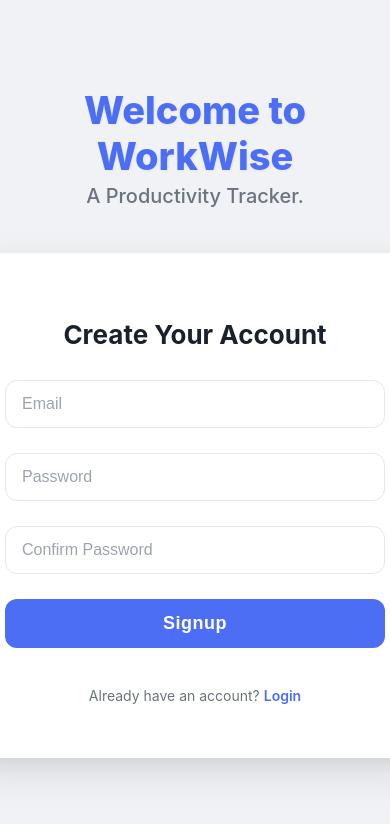
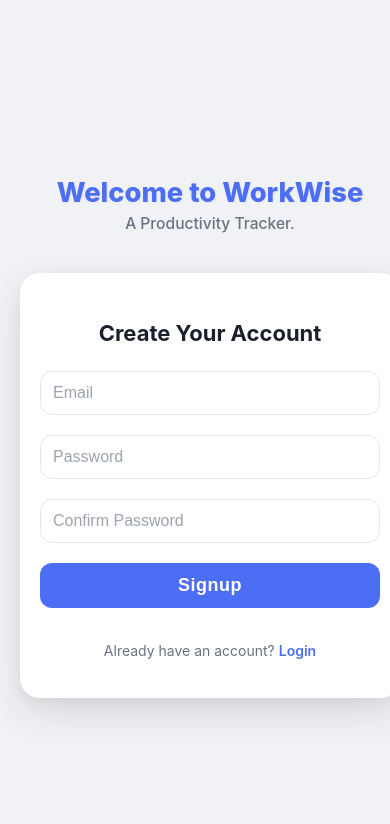
Before and after one commit to Malhanjatin/WorkWise, a React (Vite) app: page /signup in a window 390 px wide. Shown: the top 824 px of the page. Built offline with nearby package versions, Linux system fonts and the light colour scheme.

Commit message:
Updated responsive all

```diff
--- a/src/App.css
+++ b/src/App.css
@@ -38,3 +38,46 @@
 
   --danger: #dc2626;
 }
+
+
+@media (max-width: 1024px) {
+  :root {
+    --font-base: 15px;
+    --radius: 9px;
+    --layout-padding: 20px;
+  }
+}
+
+
+/* ---------- MOBILE (≤768px) ---------- */
+@media (max-width: 768px) {
+  :root {
+    --font-base: 14px;
+    --radius: 8px;
+    --layout-padding: 16px;
+
+    /* Optional: lighten surfaces for readability on small screens */
+    --surface: #ffffff;
+    --surface-2: #f5f5f5;
+  }
+
+  .dark {
+    --surface: #141414;
+    --surface-2: #1c1c1c;
+  }
+}
+
+
+/* ---------- VERY SMALL DEVICES (≤480px) ---------- */
+@media (max-width: 480px) {
+  :root {
+    --font-base: 13px;
+    --radius: 6px;
+    --layout-padding: 12px;
+  }
+
+  .dark {
+    --surface: #111;
+    --surface-2: #1a1a1a;
+  }
+}
--- a/src/components/SideBar.css
+++ b/src/components/SideBar.css
@@ -95,3 +95,95 @@
     font-weight: 600;
     cursor: pointer;
 }
+
+
+@media (max-width: 1024px) {
+    .side-bar {
+        width: 200px;
+        padding: 16px;
+    }
+
+    .side-brand h1 {
+        font-size: 24px;
+    }
+
+    .side-nav-item {
+        font-size: 15px;
+        padding: 12px;
+    }
+}
+
+
+/* ========================================================= */
+/* RESPONSIVE BEHAVIOR — MOBILE                               */
+/* 767px and below                                            */
+/* ========================================================= */
+@media (max-width: 767px) {
+
+    /* Turn sidebar into a top bar */
+    .side-bar {
+        width: 100%;
+        height: auto;
+        flex-direction: row;
+        align-items: center;
+        padding: 12px 16px;
+        margin: 0;
+        border-radius: 0;
+
+        position: fixed;
+        top: 0;
+        left: 0;
+        z-index: 999;
+
+        display: flex;
+        justify-content: space-between;
+    }
+
+    /* Brand shrinks */
+    .side-brand h1 {
+        font-size: 22px;
+        margin-bottom: 0;
+    }
+
+    .side-para {
+        display: none; /* Hide tagline on mobile */
+    }
+
+    /* Navigation becomes horizontal & scrollable */
+    .side-nav {
+        margin-top: 0;
+        display: flex;
+        gap: 10px;
+        overflow-x: auto;
+        padding: 8px 0;
+        white-space: nowrap;
+    }
+
+    .side-nav-item {
+        margin-bottom: 0;
+        border-radius: 8px;
+        padding: 10px 12px;
+        font-size: 14px;
+    }
+
+    /* Bottom buttons move right side */
+    .side-bottom {
+        flex-direction: row;
+        gap: 10px;
+    }
+
+    .side-dark-toggle,
+    .side-logout {
+        padding: 8px 12px;
+        font-size: 14px;
+    }
+}
+
+/* Extra: Add padding-top to main content so it's not hidden behind top bar */
+@media (max-width: 767px) {
+    .main-content,
+    .ws-main,
+    .dashboard-content {
+        padding-top: 70px !important;
+    }
+}
--- a/src/components/Task.css
+++ b/src/components/Task.css
@@ -192,3 +192,55 @@
     border-radius: 8px;
     box-shadow: 0 4px 8px rgba(0, 0, 0, 0.1);
 }
+
+
+
+
+/* Tablets (≤ 768px) */
+@media (max-width: 768px) {
+  .task-container {
+    padding: 16px;
+  }
+
+  .task-container h1 {
+    font-size: 28px;
+  }
+
+  .task-text {
+    font-size: 16px;
+  }
+
+  .task-actions button {
+    flex: 1;
+    padding: 10px;
+    font-size: 15px;
+  }
+}
+
+/* Small Mobile (≤ 480px) */
+@media (max-width: 480px) {
+  .task-container {
+    padding: 12px;
+  }
+
+  .task-container h1 {
+    font-size: 24px;
+  }
+
+  .task-card {
+    padding: 16px;
+  }
+
+  .task-text {
+    font-size: 15px;
+  }
+
+  .task-actions {
+    flex-direction: column;
+    gap: 10px;
+  }
+
+  .task-actions button {
+    width: 100%;
+  }
+}
--- a/src/components/TopBar.css
+++ b/src/components/TopBar.css
@@ -25,3 +25,33 @@
   /* UPDATED */
   color: var(--text-secondary);
 }
+
+
+@media (max-width: 1024px) {
+  .topbar {
+    padding: 24px;
+  }
+
+  .welcome-topbar h2 {
+    font-size: 30px;
+  }
+}
+
+/* ========== Mobile (≤767px) ========== */
+@media (max-width: 767px) {
+  .topbar {
+    flex-direction: column;
+    align-items: flex-start;
+    gap: 10px;
+    padding: 20px;
+  }
+
+  .welcome-topbar h2 {
+    font-size: 26px;
+  }
+
+  .ws-date {
+    font-size: 14px;
+    margin-top: 4px;
+  }
+}
--- a/src/index.css
+++ b/src/index.css
@@ -28,3 +28,44 @@
 * {
   transition: background-color 0.25s ease, color 0.25s ease;
 }
+
+
+@media (max-width: 1024px) {
+  :root {
+    --font-base: 15px;
+    --font-title: 26px;
+    --radius: 10px;
+    --page-padding: 20px;
+  }
+}
+
+/* ---------- MOBILE (≤768px) ---------- */
+@media (max-width: 768px) {
+  :root {
+    --font-base: 14px;
+    --font-title: 24px;
+    --radius: 8px;
+    --page-padding: 16px;
+
+    /* Optional: Slightly lighter card color for better contrast */
+    --card-bg: #fafafa;
+  }
+
+  .dark {
+    --card-bg: #1c2532;
+  }
+}
+
+/* ---------- SMALL MOBILE (≤480px) ---------- */
+@media (max-width: 480px) {
+  :root {
+    --font-base: 13px;
+    --font-title: 22px;
+    --radius: 6px;
+    --page-padding: 12px;
+  }
+
+  .dark {
+    --card-bg: #161e27;
+  }
+}
--- a/src/pages/ResetPassword.css
+++ b/src/pages/ResetPassword.css
@@ -92,3 +92,31 @@
 .btn:active {
   transform: translateY(0);
 }
+
+
+@media (max-width: 768px) {
+  .container {
+    padding: 30px 25px;
+  }
+}
+
+/* Small Mobile */
+@media (max-width: 480px) {
+  .welcome-title {
+    font-size: clamp(22px, 7vw, 32px);
+  }
+
+  .welcome-tagline {
+    font-size: clamp(13px, 4vw, 18px);
+  }
+
+  .container {
+    padding: 25px 20px;
+    gap: 20px;
+  }
+
+  .btn,
+  .input {
+    padding: 12px;
+  }
+}
--- a/src/pages/dashBoard.css
+++ b/src/pages/dashBoard.css
@@ -73,3 +73,81 @@
   /* CHANGED */
   color: var(--text-primary);
 }
+
+
+
+/* Dashboard layout */
+.ws-dashboard {
+  display: flex;
+  width: 100%;
+  height: 100vh;
+  overflow: hidden;
+
+  /* ADDED → page background should follow theme */
+  background: var(--page-bg);
+}
+
+/* Main content */
+.ws-main {
+  flex: 1;
+  display: flex;
+  flex-direction: column;
+  padding: 30px;
+  overflow-y: auto;
+}
+
+/* Thought card */
+.ws-thought {
+  /* CHANGED → use theme card background */
+  background: var(--card-bg);
+
+  padding: 30px;
+  border-radius: 16px;
+
+  /* CHANGED → dynamic shadow */
+  box-shadow: 0 4px 14px var(--card-shadow);
+
+  margin-top: 25px;
+}
+
+/* Title */
+.ws-thought-title {
+  font-size: 12px;
+  font-weight: 800;
+  letter-spacing: 1.2px;
+
+  /* CHANGED */
+  color: var(--text-muted);
+
+  margin-bottom: 15px;
+  text-transform: uppercase;
+}
+
+/* Quote text */
+.ws-thought-quote {
+  font-size: 20px;
+  font-weight: 500;
+
+  /* CHANGED */
+  color: var(--text-primary);
+
+  font-style: italic;
+  margin-bottom: 5px;
+}
+
+/* Author */
+.ws-thought-author {
+  font-size: 16px;
+
+  /* CHANGED */
+  color: var(--text-secondary);
+}
+
+/* Centered content wrapper */
+.ws-content {
+  margin-top: 20px;
+  text-align: center;
+
+  /* CHANGED */
+  color: var(--text-primary);
+}
--- a/src/pages/login.css
+++ b/src/pages/login.css
@@ -144,3 +144,66 @@
 .btn:active {
   transform: translateY(0);
 }
+
+
+
+/* Large phones & portrait tablets */
+@media (max-width: 768px) {
+  .welcome-title {
+    font-size: 30px;
+  }
+
+  .welcome-tagline {
+    font-size: 18px;
+  }
+
+  .container {
+    width: 90%; /* Adaptive */
+    max-width: 340px;
+    padding: 30px 25px;
+  }
+
+  .heading {
+    font-size: 24px;
+  }
+
+  .input, .btn {
+    font-size: 16px;
+    padding: 12px 14px;
+  }
+}
+
+/* Small phones */
+@media (max-width: 480px) {
+  .main {
+    padding: 15px;
+  }
+
+  .welcome-title {
+    font-size: 26px;
+  }
+
+  .welcome-tagline {
+    font-size: 16px;
+  }
+
+  .container {
+    width: 100%;
+    padding: 25px 20px;
+    border-radius: 16px;
+    gap: 20px;
+  }
+
+  .heading {
+    font-size: 22px;
+  }
+
+  .input, .btn {
+    font-size: 15px;
+    padding: 12px;
+  }
+
+  .forgot-password {
+    font-size: 12px;
+  }
+}
--- a/src/pages/signup.css
+++ b/src/pages/signup.css
@@ -143,3 +143,84 @@
 .btn:active {
   transform: translateY(0);
 }
+
+
+/* RESPONSIVE BREAKPOINTS */
+/* ==================================== */
+
+/* Tablets / Small Laptops */
+@media (max-width: 1024px) {
+  .welcome-title {
+    font-size: 34px;
+  }
+
+  .container {
+    width: 350px;
+    padding: 35px 30px;
+  }
+}
+
+/* Large Phones / Portrait Tablets */
+@media (max-width: 768px) {
+  .welcome-title {
+    font-size: 30px;
+  }
+
+  .welcome-tagline {
+    font-size: 18px;
+  }
+
+  .container {
+    width: 90%;
+    max-width: 340px;
+    padding: 30px 25px;
+  }
+
+  .heading {
+    font-size: 24px;
+  }
+
+  .brand-subtitle {
+    font-size: 16px;
+  }
+
+  .input, .btn {
+    font-size: 16px;
+    padding: 12px 14px;
+  }
+}
+
+/* Small Phones */
+@media (max-width: 480px) {
+  .main {
+    padding: 15px;
+  }
+
+  .welcome-title {
+    font-size: 26px;
+  }
+
+  .welcome-tagline {
+    font-size: 16px;
+  }
+
+  .container {
+    width: 100%;
+    padding: 25px 20px;
+    border-radius: 16px;
+    gap: 20px;
+  }
+
+  .heading {
+    font-size: 22px;
+  }
+
+  .brand-subtitle {
+    font-size: 15px;
+  }
+
+  .input, .btn {
+    font-size: 15px;
+    padding: 12px;
+  }
+}
```
